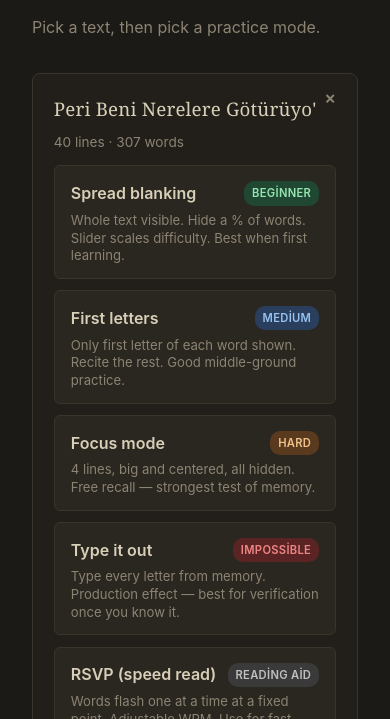
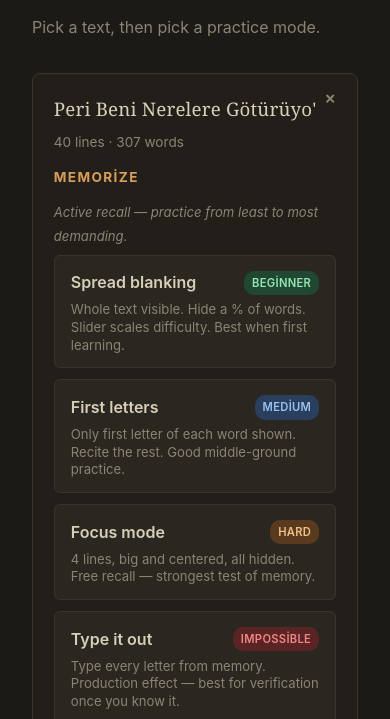
Before and after one commit to erkantaylan/memo-poc, a plain HTML site: page index.html in a window 390 px wide. Shown: the part 125-844 px from the top of the page. Drawn offline with Linux system fonts and the light colour scheme.

Commit message:
feat: group mode cards on home into Memorize and Fast read
The 6 mode cards inside each text-card are now split into two labeled
sections so the practice loop is clearer at a glance:

- Memorize: Spread → First letters → Focus → Typing (least to most
  demanding active recall)
- Fast read: RSVP, Bionic (reading aids for first exposure or relaxed
  rereads)

Each group has a small accent-colored header and a one-line blurb.
Mobile (<540px) stacks each group's cards in a single column.

Co-Authored-By: Claude Opus 4.7 (1M context) <noreply@anthropic.com>

```diff
--- a/index.html
+++ b/index.html
@@ -75,7 +75,11 @@ cleanBtn.addEventListener('click', () => {
 
 bodyInput.addEventListener('input', updateSizeInfo);
 
-const MODES = [
+const MODE_GROUPS = [
+  {
+    name: 'Memorize',
+    blurb: 'Active recall — practice from least to most demanding.',
+    modes: [
       {
         label: 'Spread blanking',
         file: 'spread.html',
@@ -104,6 +108,12 @@ const MODES = [
         diffLabel: 'Impossible',
         desc: 'Type every letter from memory. Production effect — best for verification once you know it.'
       },
+    ],
+  },
+  {
+    name: 'Fast read',
+    blurb: 'Reading aids — use for first exposure or comfortable rereads.',
+    modes: [
       {
         label: 'RSVP (speed read)',
         file: 'rsvp.html',
@@ -117,6 +127,8 @@ const MODES = [
         diff: 'aid',
         diffLabel: 'Reading aid',
         desc: 'First half of each word bolded — eye anchors faster. Visual aid for quicker reading.'
+      },
+    ],
   },
 ];
 
@@ -139,8 +151,21 @@ function render() {
     card.querySelector('h3').textContent = t.title;
     card.querySelector('.meta').textContent =
       `${countLines(t.body)} lines · ${countWords(t.body)} words`;
-    const modesDiv = card.querySelector('.modes');
-    MODES.forEach(m => {
+    const modesContainer = card.querySelector('.modes');
+    MODE_GROUPS.forEach(group => {
+      const groupEl = document.createElement('div');
+      groupEl.className = 'mode-group';
+      groupEl.innerHTML = `
+        <div class="mode-group-head">
+          <h4 class="mode-group-name"></h4>
+          <span class="mode-group-blurb"></span>
+        </div>
+        <div class="mode-group-grid"></div>
+      `;
+      groupEl.querySelector('.mode-group-name').textContent = group.name;
+      groupEl.querySelector('.mode-group-blurb').textContent = group.blurb;
+      const grid = groupEl.querySelector('.mode-group-grid');
+      group.modes.forEach(m => {
         const a = document.createElement('a');
         a.href = `${m.file}?id=${encodeURIComponent(t.id)}`;
         a.innerHTML = `
@@ -153,7 +178,9 @@ function render() {
         a.querySelector('.mode-name').textContent = m.label;
         a.querySelector('.mode-diff').textContent = m.diffLabel;
         a.querySelector('.mode-desc').textContent = m.desc;
-      modesDiv.appendChild(a);
+        grid.appendChild(a);
+      });
+      modesContainer.appendChild(groupEl);
     });
     card.querySelector('.delete').addEventListener('click', () => {
       if (confirm(`Delete "${t.title}"?`)) {
--- a/style.css
+++ b/style.css
@@ -131,12 +131,33 @@ button.secondary { background: var(--btn-secondary-bg); color: var(--btn-seconda
 .text-card h3 { margin: 0 0 0.25rem 0; color: var(--fg); font-weight: 500; }
 .text-card .meta { color: var(--muted); font-size: 0.85rem; margin-bottom: 0.7rem; }
 .text-card .modes {
+  display: flex;
+  flex-direction: column;
+  gap: 1rem;
+  margin-top: 0.7rem;
+}
+.mode-group-head {
+  display: flex;
+  align-items: baseline;
+  gap: 0.7rem;
+  margin-bottom: 0.4rem;
+  flex-wrap: wrap;
+}
+.mode-group-name {
+  margin: 0;
+  font-size: 0.85rem;
+  font-weight: 700;
+  letter-spacing: 0.1em;
+  text-transform: uppercase;
+  color: var(--accent);
+}
+.mode-group-blurb { color: var(--muted); font-size: 0.82rem; font-style: italic; }
+.mode-group-grid {
   display: grid;
   grid-template-columns: 1fr 1fr;
   gap: 0.7rem;
-  margin-top: 0.5rem;
 }
-.text-card .modes a {
+.mode-group-grid a {
   display: block;
   background: var(--card-inner-bg);
   padding: 0.8rem 1rem;
@@ -145,7 +166,7 @@ button.secondary { background: var(--btn-secondary-bg); color: var(--btn-seconda
   border: 1px solid var(--border);
   transition: border-color 0.15s, background 0.15s, transform 0.08s;
 }
-.text-card .modes a:hover {
+.mode-group-grid a:hover {
   border-color: var(--accent);
   filter: brightness(1.08);
   transform: translateY(-1px);
@@ -176,7 +197,7 @@ button.secondary { background: var(--btn-secondary-bg); color: var(--btn-seconda
   line-height: 1.35;
 }
 @media (max-width: 540px) {
-  .text-card .modes { grid-template-columns: 1fr; }
+  .mode-group-grid { grid-template-columns: 1fr; }
 }
 .text-card .delete {
   position: absolute;
```
Lines whose indentation alone changed are shown as unchanged.
